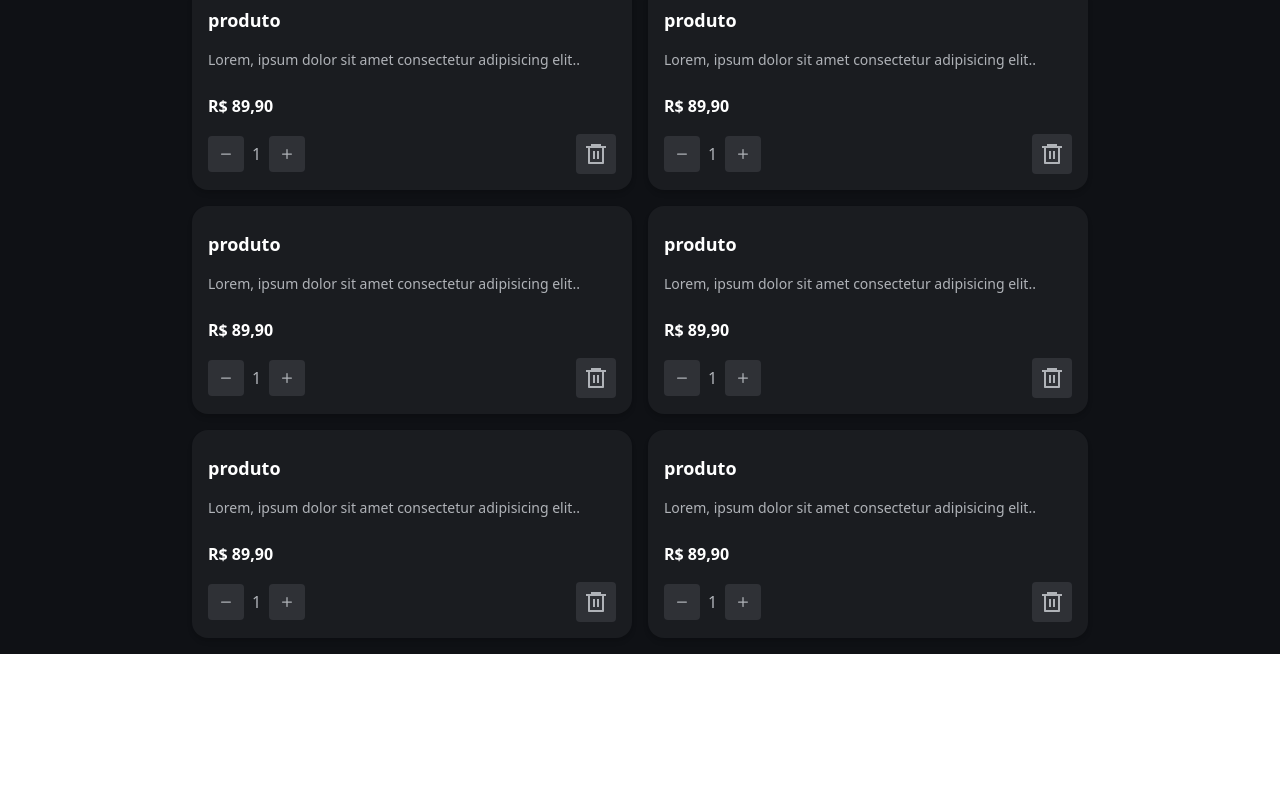
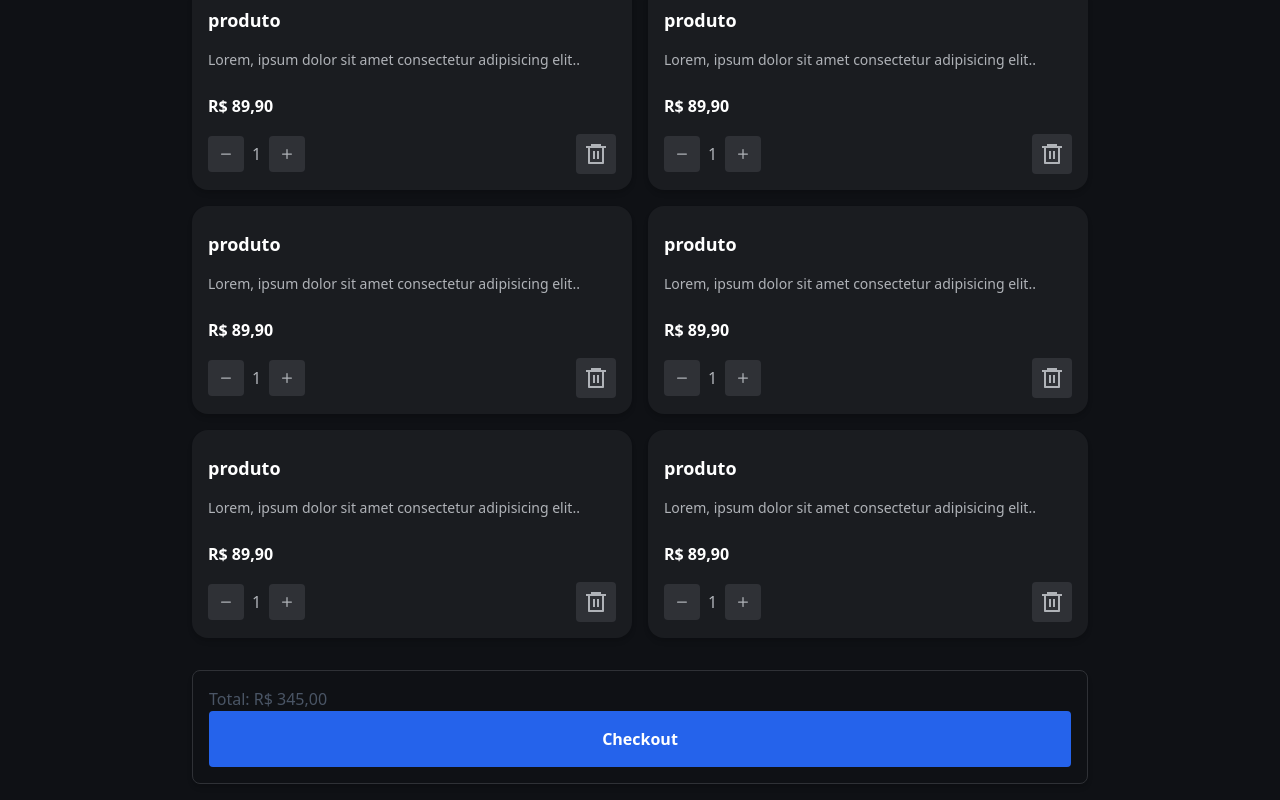
Before and after one commit to g4brielpy/shopping-cart, a React (Vite) app: page /carrinho in a window 1280 px wide. Shown: the part 240-1040 px from the top of the page. Before the commit the page ends 894 px from the top, so only its background shows below. Built offline with nearby package versions, Linux system fonts and the light colour scheme.

Commit message:
Add button de checkout

```diff
--- a/src/pages/CartPage/index.tsx
+++ b/src/pages/CartPage/index.tsx
@@ -42,6 +42,12 @@ export default function CartPage() {
           price="R$ 89,90"
         />
       </section>
+      <div className="max-w-4xl mx-auto mt-8 p-4 border-border-muted border rounded-lg shadow-md">
+        <p className="text-gray-600">Total: R$ 345,00</p>
+        <button className="w-full p-4 rounded cursor-pointer font-bold bg-primary-btn hover:bg-primary-btn-hover transition-colors">
+          Checkout
+        </button>
+      </div>
     </main>
   );
 }
```
